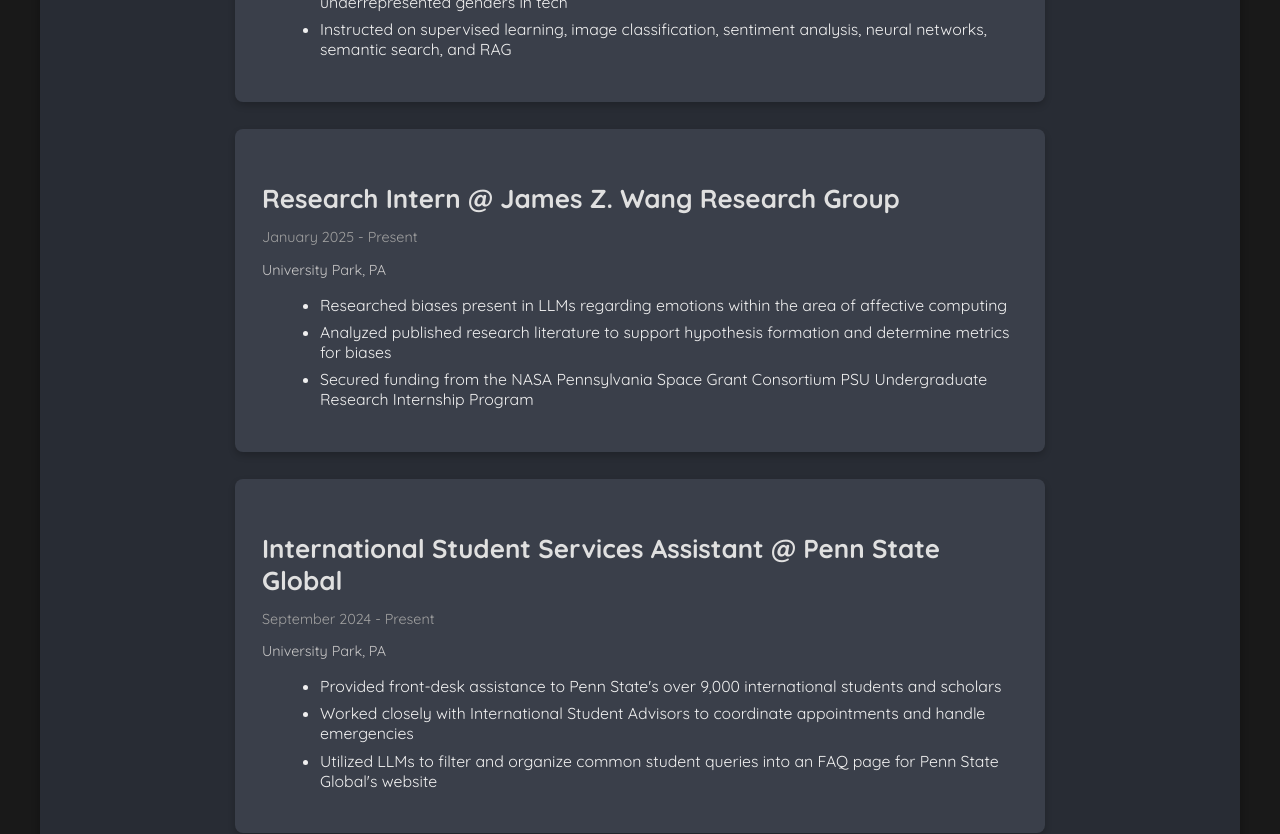
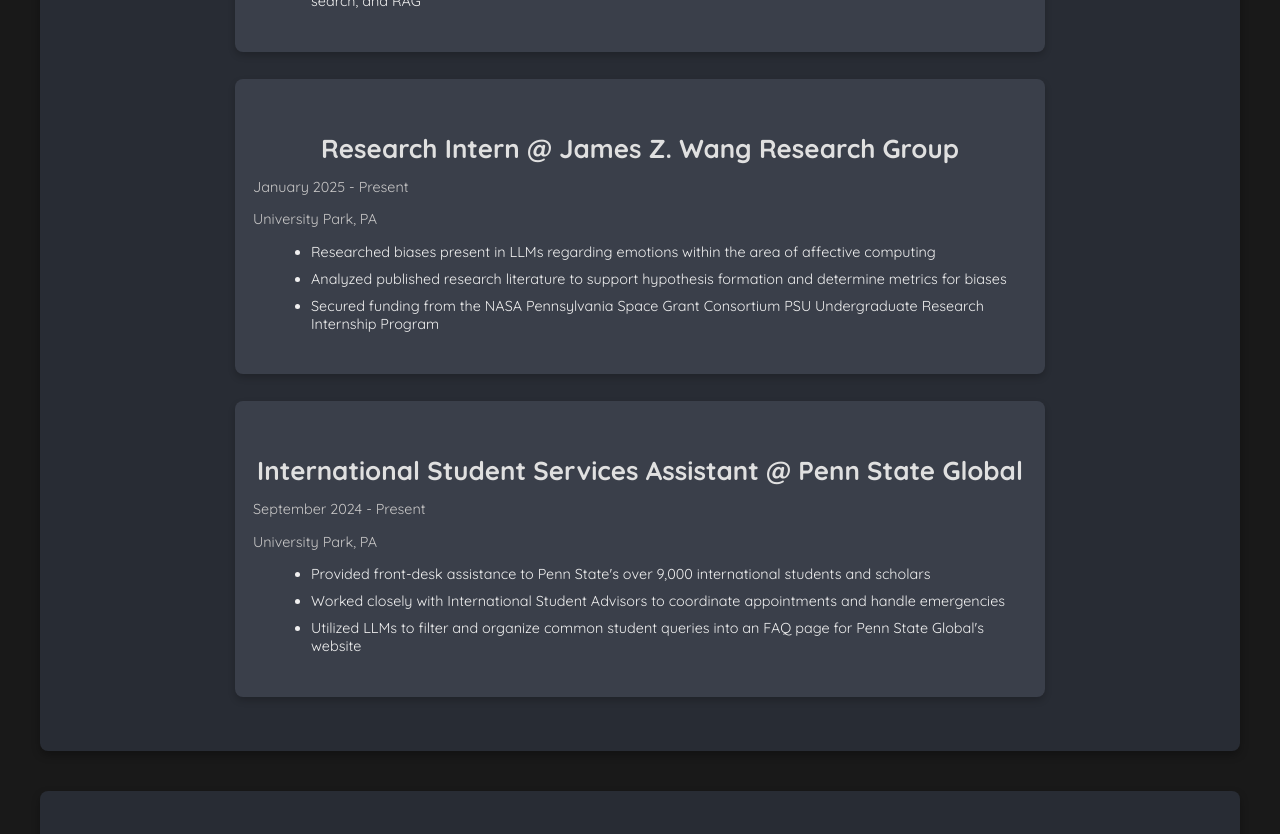
Before and after one commit to zaeem571/portfolio, a React (Create React App) app: page / in a window 1280 px wide. Shown: the part 1800-2634 px from the top of the page. Built offline with nearby package versions, Linux system fonts and the light colour scheme.

Commit message:
card component approach

```diff
--- a/src/App.css
+++ b/src/App.css
@@ -50,8 +50,38 @@
 
 :root {
   --card-background: #3a3f4a;
-  --card-background-hover: #444a56;
   --section-background: #282c34;
-  --tech-tag-background: #282c34;
-  --tech-tag-hover: #1c1e21;
+  --text-color: #f0f0f0;
+  --heading-color: #e0e0e0;
+  --spacing-sm: 9px;
+  --spacing-md: 18px;
+  --spacing-lg: 27px;
+  --border-radius: 8px;
+  --transition: all 0.3s ease;
 }
+
+/* Common section container styles */
+.section-container {
+  display: flex;
+  flex-direction: column;
+  gap: var(--spacing-lg);
+  max-width: 810px;
+  margin: 0 auto;
+  padding: 0 var(--spacing-md);
+}
+
+.section-grid {
+  display: grid;
+  grid-template-columns: repeat(auto-fit, minmax(270px, 1fr));
+  gap: var(--spacing-lg);
+  padding: var(--spacing-md);
+  max-width: 1080px;
+  margin: 0 auto;
+  justify-items: center;
+}
+
+.section-content {
+  max-width: 720px;
+  margin: 0 auto;
+  padding: 0 var(--spacing-md);
+}
--- /dev/null
+++ b/src/components/Card.css
@@ -0,0 +1,95 @@
+.card {
+  background: var(--card-background);
+  border-radius: var(--border-radius);
+  padding: var(--spacing-lg) var(--spacing-md);
+  box-shadow: 0 3.6px 7.2px rgba(0, 0, 0, 0.2);
+  transition: var(--transition);
+}
+
+.card:hover {
+  transform: translateY(-4.5px);
+  box-shadow: 0 7.2px 14.4px rgba(0, 0, 0, 0.3);
+}
+
+.card h3 {
+  color: var(--heading-color);
+  margin-bottom: var(--spacing-sm);
+  font-size: 1.8rem;
+}
+
+.card-subtitle {
+  font-weight: 600;
+  color: var(--text-color);
+  margin-bottom: var(--spacing-sm);
+}
+
+.card-years,
+.card-location {
+  font-size: 1rem;
+  color: #c8c7c7;
+  margin-bottom: var(--spacing-sm);
+  text-align: left;
+}
+
+.card-description {
+  margin: var(--spacing-sm) 0;
+  color: var(--text-color);
+}
+
+.card-description p {
+  margin-bottom: var(--spacing-sm);
+  line-height: 1.6;
+}
+
+.card-description ul {
+  list-style-type: disc;
+  margin-left: var(--spacing-md);
+  text-align: left;
+}
+
+.card-description li {
+  margin-bottom: var(--spacing-sm);
+}
+
+.card-technologies {
+  display: flex;
+  flex-wrap: wrap;
+  gap: var(--spacing-sm);
+  margin: var(--spacing-md) 0;
+  justify-content: center;
+}
+
+.tech-tag {
+  background: var(--tech-tag-background, #282c34);
+  padding: 4.5px var(--spacing-sm);
+  border-radius: 14px;
+  font-size: 0.9rem;
+  color: var(--text-color);
+  transition: var(--transition);
+}
+
+.tech-tag:hover {
+  background: var(--tech-tag-hover, #1c1e21);
+  transform: translateY(-1.8px);
+}
+
+.card-link {
+  display: inline-block;
+  margin-top: var(--spacing-lg);
+  color: #fff;
+  text-decoration: none;
+  padding: 11px 29px;
+  background-color: #7c3aed;
+  border: none;
+  border-radius: 5px;
+  font-weight: 600;
+  box-shadow: 0 3.6px 7.2px rgba(0, 0, 0, 0.2);
+  transition: var(--transition);
+}
+
+.card-link:hover {
+  color: #fff;
+  background-color: #5b21b6;
+  transform: translateY(-2.7px);
+  box-shadow: 0 7.2px 14.4px rgba(0, 0, 0, 0.3);
+}
--- /dev/null
+++ b/src/components/Card.js
@@ -0,0 +1,68 @@
+import React from "react";
+import "./Card.css";
+
+const Card = ({
+  title,
+  subtitle,
+  years,
+  location,
+  description,
+  technologies,
+  link,
+  linkText = "View More",
+  children,
+  className = "",
+}) => {
+  return (
+    <div className={`card ${className}`}>
+      {title && <h3>{title}</h3>}
+
+      {subtitle && <p className="card-subtitle">{subtitle}</p>}
+
+      {years && <p className="card-years">{years}</p>}
+
+      {location && <p className="card-location">{location}</p>}
+
+      {description && (
+        <div className="card-description">
+          {Array.isArray(description) ? (
+            <ul>
+              {description.map((desc, i) => (
+                <li key={i}>{desc}</li>
+              ))}
+            </ul>
+          ) : typeof description === "string" ? (
+            <p>{description}</p>
+          ) : (
+            <p>{description}</p>
+          )}
+        </div>
+      )}
+
+      {technologies && technologies.length > 0 && (
+        <div className="card-technologies">
+          {technologies.map((tech, i) => (
+            <span key={i} className="tech-tag">
+              {tech}
+            </span>
+          ))}
+        </div>
+      )}
+
+      {children}
+
+      {link && (
+        <a
+          href={link}
+          className="card-link"
+          target="_blank"
+          rel="noopener noreferrer"
+        >
+          {linkText}
+        </a>
+      )}
+    </div>
+  );
+};
+
+export default Card;
--- a/src/components/CertificateAndInvolvement.js
+++ b/src/components/CertificateAndInvolvement.js
@@ -2,6 +2,7 @@
 import "./CertificateAndInvolvement.css";
 import "./animations.css";
 import { useIntersectionObserver } from "./useIntersectionObserver";
+import Card from "./Card";
 
 function CertificateAndInvolvement() {
   const [ref, isVisible] = useIntersectionObserver();
@@ -65,18 +66,13 @@
       <h2>Certificates & Involvement</h2>
       <div className="certificate-container">
         {involvements.map((inv, index) => (
-          <div key={index} className="certificate-card">
-            <h3>
-              {inv.title} @ {inv.company}
-            </h3>
-            <p className="involvement-years">{inv.years}</p>
-            <p className="involvement-location">{inv.location}</p>
-            <ul className="involvement-description">
-              {inv.description.map((desc, i) => (
-                <li key={i}>{desc}</li>
-              ))}
-            </ul>
-          </div>
+          <Card
+            key={index}
+            title={`${inv.title} @ ${inv.company}`}
+            years={inv.years}
+            location={inv.location}
+            description={inv.description}
+          />
         ))}
       </div>
     </section>
--- a/src/components/Navbar.js
+++ b/src/components/Navbar.js
@@ -64,7 +64,7 @@
             className="nav-item"
             onClick={closeMenu}
           >
-            Certificate & Involvement
+            Certificates & Involvement
           </a>
           <a href="#contact" className="nav-item" onClick={closeMenu}>
             Contact
--- a/src/components/WorkExperience.js
+++ b/src/components/WorkExperience.js
@@ -1,72 +1,76 @@
-import React from 'react';
-import './WorkExperience.css';
-import './animations.css';
-import { useIntersectionObserver } from './useIntersectionObserver';
+import React from "react";
+import "./WorkExperience.css";
+import "./animations.css";
+import { useIntersectionObserver } from "./useIntersectionObserver";
+import Card from "./Card";
 
 function WorkExperience() {
   const [ref, isVisible] = useIntersectionObserver();
 
   const experiences = [
     {
-      title: 'Technology Intern',
-      company: 'Penn State Department of Mathematics',
-      location: 'Remote',
-      years: 'May 2025 - Present',
+      title: "Technology Intern",
+      company: "Penn State Department of Mathematics",
+      location: "Remote",
+      years: "May 2025 - Present",
       description: [
-        'Enhanced Matrices, Multivariable Calculus, and Ordinary and Partial Differential Equations online Pressbooks',
-        'Updated digital textbooks to comply with Web Content Accessibility Guidelines by integrating closed captioning',
-        'Embedded interactive learning components using H5P and LaTeX-rendered equations',
+        "Enhanced Matrices, Multivariable Calculus, and Ordinary and Partial Differential Equations online Pressbooks",
+        "Updated digital textbooks to comply with Web Content Accessibility Guidelines by integrating closed captioning",
+        "Embedded interactive learning components using H5P and LaTeX-rendered equations",
       ],
     },
     {
-      title: 'Artificial Intelligence/Machine Learning Instructor Assistant',
-      company: 'Kode With Klossy',
-      location: 'Remote',
-      years: 'March 2025 - Present',
+      title: "Artificial Intelligence/Machine Learning Instructor Assistant",
+      company: "Kode With Klossy",
+      location: "Remote",
+      years: "March 2025 - Present",
       description: [
-        'Taught basic machine learning principles to middle/high school students of traditionally underrepresented genders in tech',
-        'Instructed on supervised learning, image classification, sentiment analysis, neural networks, semantic search, and RAG',
+        "Taught basic machine learning principles to middle/high school students of traditionally underrepresented genders in tech",
+        "Instructed on supervised learning, image classification, sentiment analysis, neural networks, semantic search, and RAG",
       ],
     },
     {
-      title: 'Research Intern',
-      company: 'James Z. Wang Research Group',
-      location: 'University Park, PA',
-      years: 'January 2025 - Present',
+      title: "Research Intern",
+      company: "James Z. Wang Research Group",
+      location: "University Park, PA",
+      years: "January 2025 - Present",
       description: [
-        'Researched biases present in LLMs regarding emotions within the area of affective computing',
-        'Analyzed published research literature to support hypothesis formation and determine metrics for biases',
-        'Secured funding from the NASA Pennsylvania Space Grant Consortium PSU Undergraduate Research Internship Program',
+        "Researched biases present in LLMs regarding emotions within the area of affective computing",
+        "Analyzed published research literature to support hypothesis formation and determine metrics for biases",
+        "Secured funding from the NASA Pennsylvania Space Grant Consortium PSU Undergraduate Research Internship Program",
       ],
     },
     {
-      title: 'International Student Services Assistant',
-      company: 'Penn State Global',
-      location: 'University Park, PA',
-      years: 'September 2024 - Present',
+      title: "International Student Services Assistant",
+      company: "Penn State Global",
+      location: "University Park, PA",
+      years: "September 2024 - Present",
       description: [
-        'Provided front-desk assistance to Penn State\'s over 9,000 international students and scholars',
-        'Worked closely with International Student Advisors to coordinate appointments and handle emergencies',
-        'Utilized LLMs to filter and organize common student queries into an FAQ page for Penn State Global\'s website',
+        "Provided front-desk assistance to Penn State's over 9,000 international students and scholars",
+        "Worked closely with International Student Advisors to coordinate appointments and handle emergencies",
+        "Utilized LLMs to filter and organize common student queries into an FAQ page for Penn State Global's website",
       ],
     },
   ];
 
   return (
-    <section id="work-experience" ref={ref} className={`work-experience-section fade-in ${isVisible ? 'visible' : ''}`}>
+    <section
+      id="work-experience"
+      ref={ref}
+      className={`work-experience-section fade-in ${
+        isVisible ? "visible" : ""
+      }`}
+    >
       <h2>Work Experience</h2>
       <div className="experiences-container">
         {experiences.map((exp, index) => (
-          <div key={index} className="experience-card">
-            <h3>{exp.title} @ {exp.company}</h3>
-            <p className="experience-years">{exp.years}</p>
-            <p className="experience-location">{exp.location}</p>
-            <ul className="experience-description">
-              {exp.description.map((desc, i) => (
-                <li key={i}>{desc}</li>
-              ))}
-            </ul>
-          </div>
+          <Card
+            key={index}
+            title={`${exp.title} @ ${exp.company}`}
+            years={exp.years}
+            location={exp.location}
+            description={exp.description}
+          />
         ))}
       </div>
     </section>
```
Also changed, not shown: src/components/Projects.js (+9 -22 lines).
